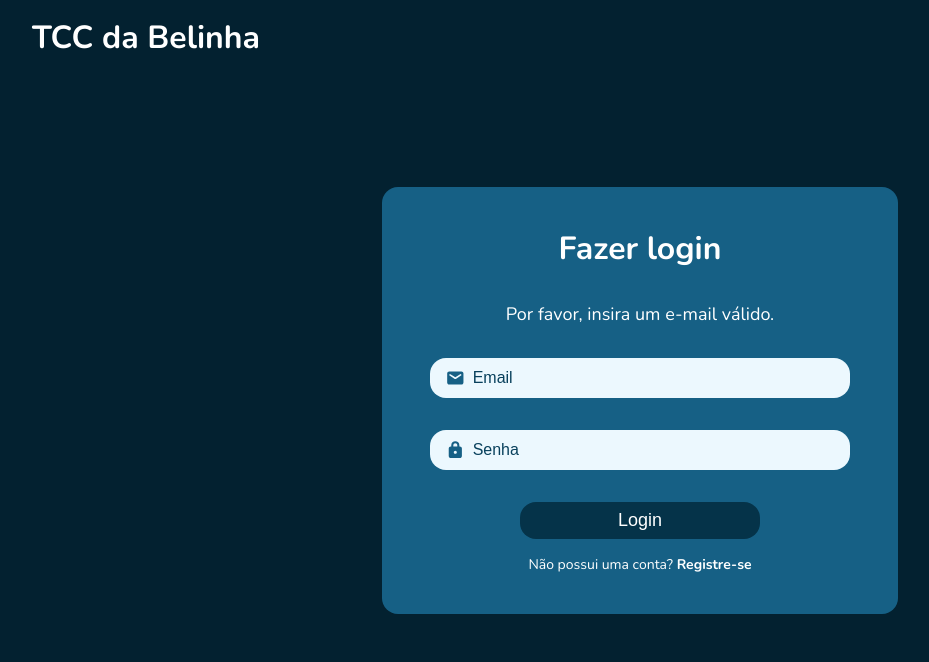
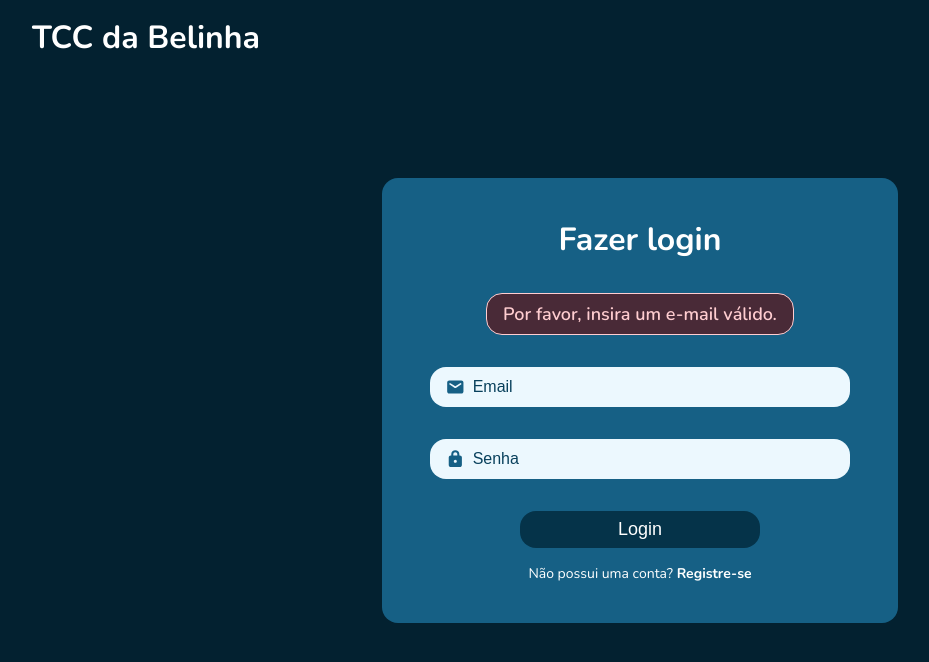
Before and after one commit to isapirola/tcc-frontend, a React (Vite) app: page /login in a window 1280 px wide. Both pictures are taken after a click on the button "Login". Shown: the top 662 px of the page, without its empty margins (0-929 px from the left). Built offline with nearby package versions, Linux system fonts and the light colour scheme; no server answers.

Commit message:
styled error

```diff
--- a/src/App.css
+++ b/src/App.css
@@ -10,6 +10,8 @@
   --a6: #08405c;
   --a7: #053349;
   --a8: #032130;
+  --v1: #ffcdd0;
+  --v2: #5e1317;
   --font: "Nunito", sans-serif;
 }
 
--- a/src/pages/Login/Login.module.css
+++ b/src/pages/Login/Login.module.css
@@ -33,8 +33,16 @@
   font-size: 32px;
 }
 
+.errorContainer {
+  display: flex;
+  padding: 8px 16px;
+  border-radius: 16px;
+  border: 1px solid var(--v1);
+  background-color: rgba(94, 19, 23, 0.7);
+}
 .errorMessage {
-  color: var(--w);
+  color: var(--v1);
+  font-weight: 600;
   font-size: 18px;
 }
 
--- a/src/pages/Login/Login.tsx
+++ b/src/pages/Login/Login.tsx
@@ -51,7 +51,11 @@ const Login: React.FC = () => {
       </Link>
       <div className={styles.contentContainer}>
         <h2 className={styles.title}>Fazer login</h2>
-        {error && <p className={styles.errorMessage}>{error}</p>}
+        {error && (
+          <div className={styles.errorContainer}>
+            <p className={styles.errorMessage}>{error}</p>
+          </div>
+        )}
         <LoginInput
           type="text"
           value={email}
--- a/src/pages/Register/Register.tsx
+++ b/src/pages/Register/Register.tsx
@@ -57,7 +57,11 @@ const Login: React.FC = () => {
       </Link>
       <div className={styles.contentContainer}>
         <h1 className={styles.title}>Criar conta</h1>
-        {error && <p className={styles.errorMessage}>{error}</p>}
+        {error && (
+          <div className={styles.errorContainer}>
+            <p className={styles.errorMessage}>{error}</p>
+          </div>
+        )}
         <LoginInput
           type="text"
           value={name}
```
